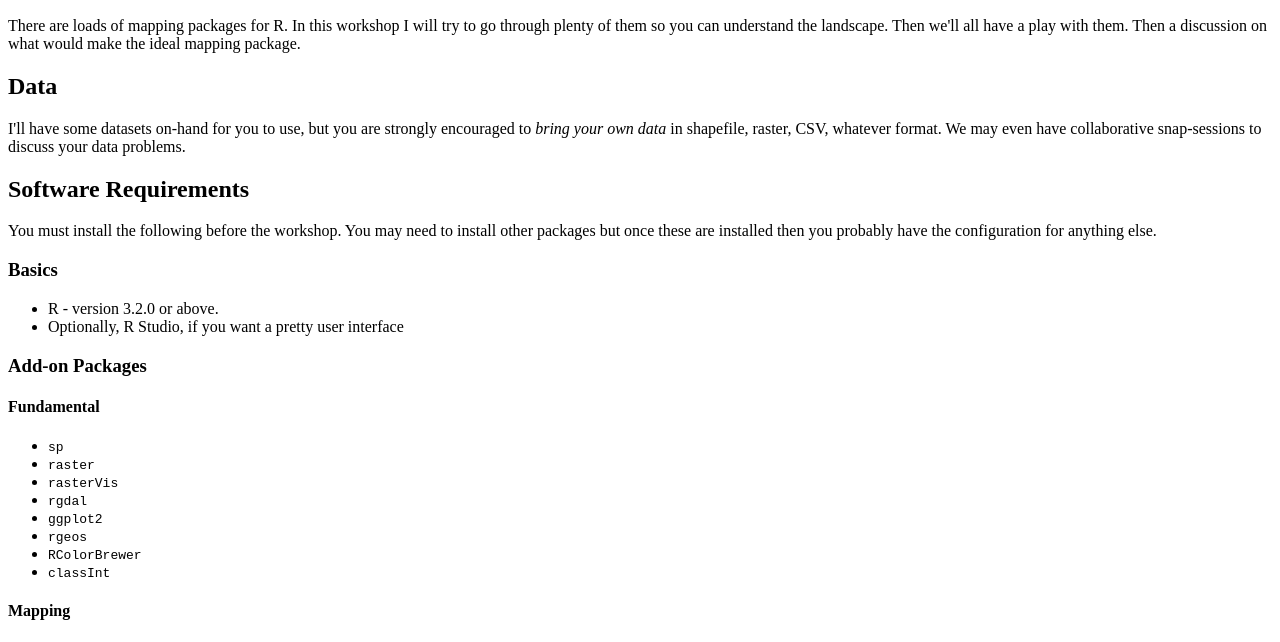
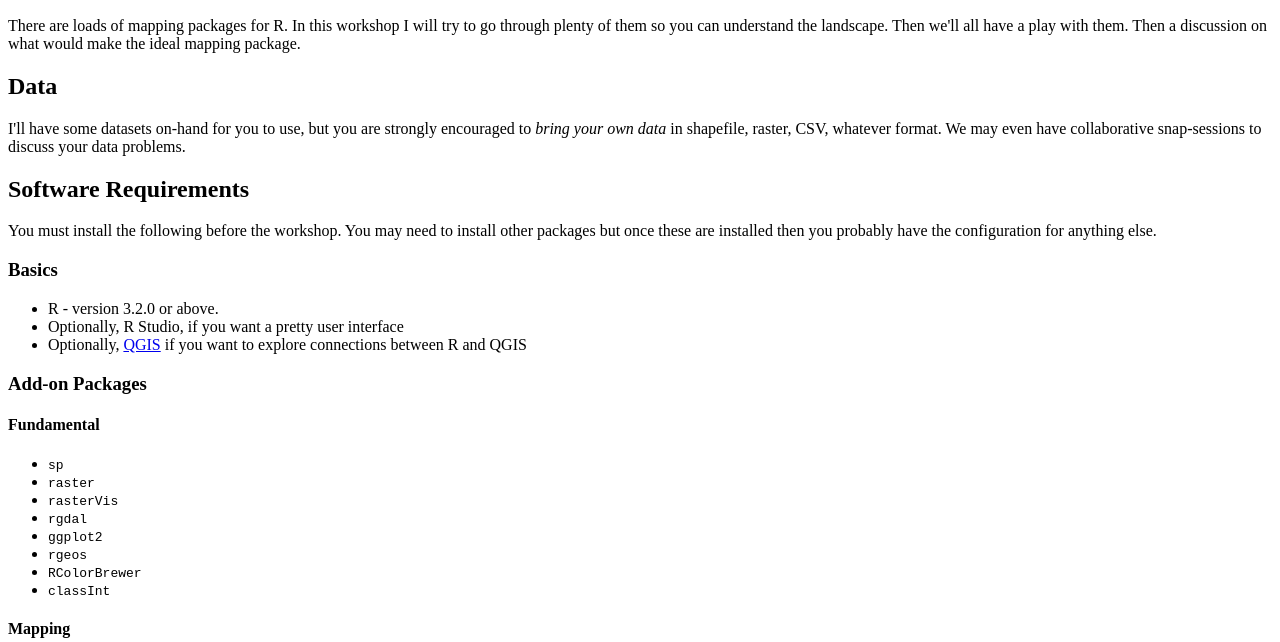
Before and after one commit to barryrowlingson/r-mapping-2016, a plain HTML site: page index.html in a window 1280 px wide. Shown: the part 110-752 px from the top of the page. Drawn offline with Linux system fonts and the light colour scheme.

Commit message:
added to list

```diff
--- a/index.html
+++ b/index.html
@@ -32,6 +32,7 @@ but once these are installed then you probably have the configuration for anythi
 <ul>
 <li>R - version 3.2.0 or above.</li>
 <li>Optionally, R Studio, if you want a pretty user interface</li>
+<li>Optionally, <a href="http://www.qgis.com">QGIS</a> if you want to explore connections between R and QGIS</li>
 </ul>
 
 <h3>Add-on Packages</h3>
```
